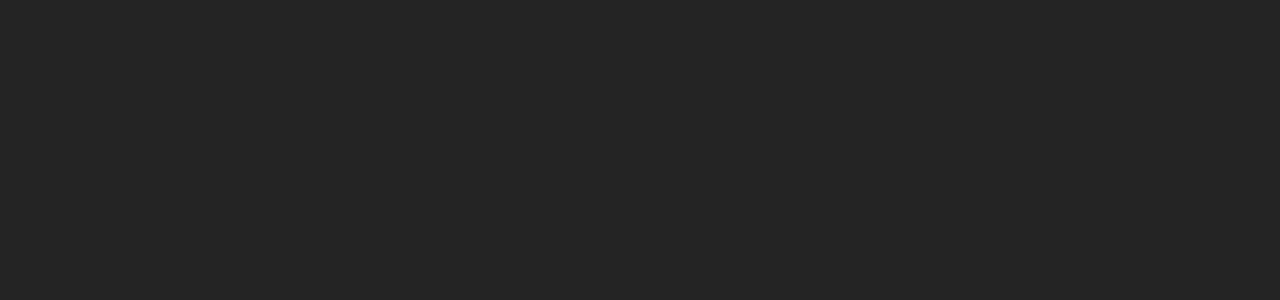
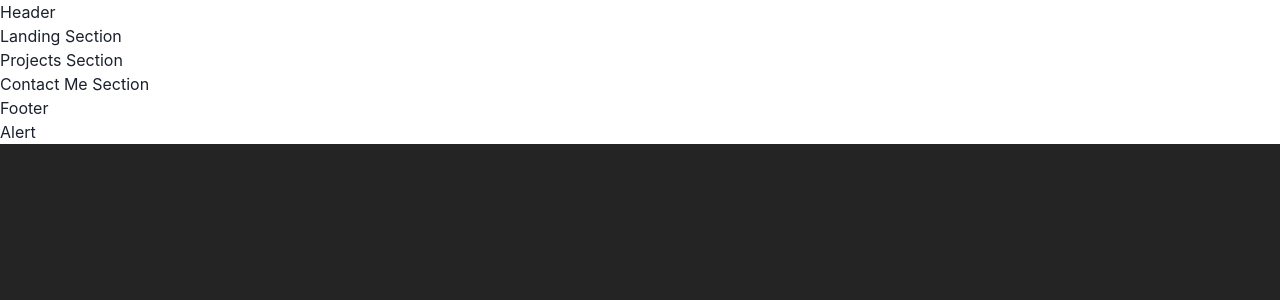
Before and after one commit to jonriber/advanced-react-portfolio, a React (Vite) app in the folder advanced-react-portfolio/: page / in a window 1280 px wide. Shown: the top 300 px of the page. Built offline with nearby package versions, Linux system fonts and the light colour scheme.

Commit message:
creating main structure

```diff
--- a/advanced-react-portfolio/src/App.jsx
+++ b/advanced-react-portfolio/src/App.jsx
@@ -1,6 +1,14 @@
 
 import { useEffect } from 'react'
-import './App.css'
+// import './App.css'
+import {ChakraProvider} from "@chakra-ui/react"
+import { AlertProvider } from './context/AlertContext'
+import Header from './components/Header'
+import LandingSection from './components/LandingSection'
+import ProjectsSection from './components/ProjectsSection'
+import ContactMeSection from './components/ContactMeSection'
+import Footer from './components/Footer'
+import Alert from './components/Alert'
 
 function App() {
 
@@ -10,7 +18,18 @@ function App() {
 
   return (
     <>
-
+      <ChakraProvider>
+        <AlertProvider>
+          <main>
+            <Header />
+            <LandingSection />
+            <ProjectsSection />
+            <ContactMeSection />
+            <Footer />
+            <Alert />
+          </main>
+        </AlertProvider>
+      </ChakraProvider>
 
     </>
   )
--- /dev/null
+++ b/advanced-react-portfolio/src/components/Alert.jsx
@@ -0,0 +1,9 @@
+ const Alert = () => {
+    return(
+        <>
+            <h1>Alert</h1>
+        </>
+    )
+}
+
+export default Alert
--- /dev/null
+++ b/advanced-react-portfolio/src/components/ContactMeSection.jsx
@@ -0,0 +1,9 @@
+function ContactMeSection(){
+    return(
+        <>
+            <h1>Contact Me Section</h1>
+        </>
+    )
+}
+
+export default ContactMeSection
--- /dev/null
+++ b/advanced-react-portfolio/src/components/Footer.jsx
@@ -0,0 +1,9 @@
+const Footer = () => {
+    return(
+        <>
+            <h1>Footer</h1>
+        </>
+    )
+}
+
+export default Footer
--- /dev/null
+++ b/advanced-react-portfolio/src/components/Header.jsx
@@ -0,0 +1,11 @@
+
+
+function Header(){
+    return(
+        <>
+            <h1>Header</h1>
+        </>
+    )
+}
+
+export default Header
--- /dev/null
+++ b/advanced-react-portfolio/src/components/LandingSection.jsx
@@ -0,0 +1,9 @@
+function LandingSection(){
+    return(
+        <>
+            <h1>Landing Section</h1>
+        </>
+    )
+}
+
+export default LandingSection
--- /dev/null
+++ b/advanced-react-portfolio/src/components/ProjectsSection.jsx
@@ -0,0 +1,9 @@
+function ProjectsSection(){
+    return(
+        <>
+            <h1> Projects Section</h1>
+        </>
+    )
+}
+
+export default ProjectsSection
--- /dev/null
+++ b/advanced-react-portfolio/src/context/alertContext.js
@@ -0,0 +1,25 @@
+/* eslint-disable react/prop-types */
+import { createContext, useContext, useState } from "react";
+
+
+const AlertContext = createContext(undefined);
+
+export const AlertProvider = ({children}) => {
+    const [state,setState] = useState({
+        isOpen: false,
+        type:"success",
+        message:""
+    });
+
+    return(
+        <AlertContext.Provider value={{
+            ...state, //spreading regular state and adding NEW information via props value
+            onOpen: (type, message) => setState({isOpen: true, type, message}),
+            onClose: () => setState({ isOpen: false, type: '', message: '' })
+        }}>
+            {children}
+        </AlertContext.Provider>
+    )
+}
+
+export const useAlertContext = () => useContext(AlertContext) //this is a custom hook so components can consume context in their own level
```
